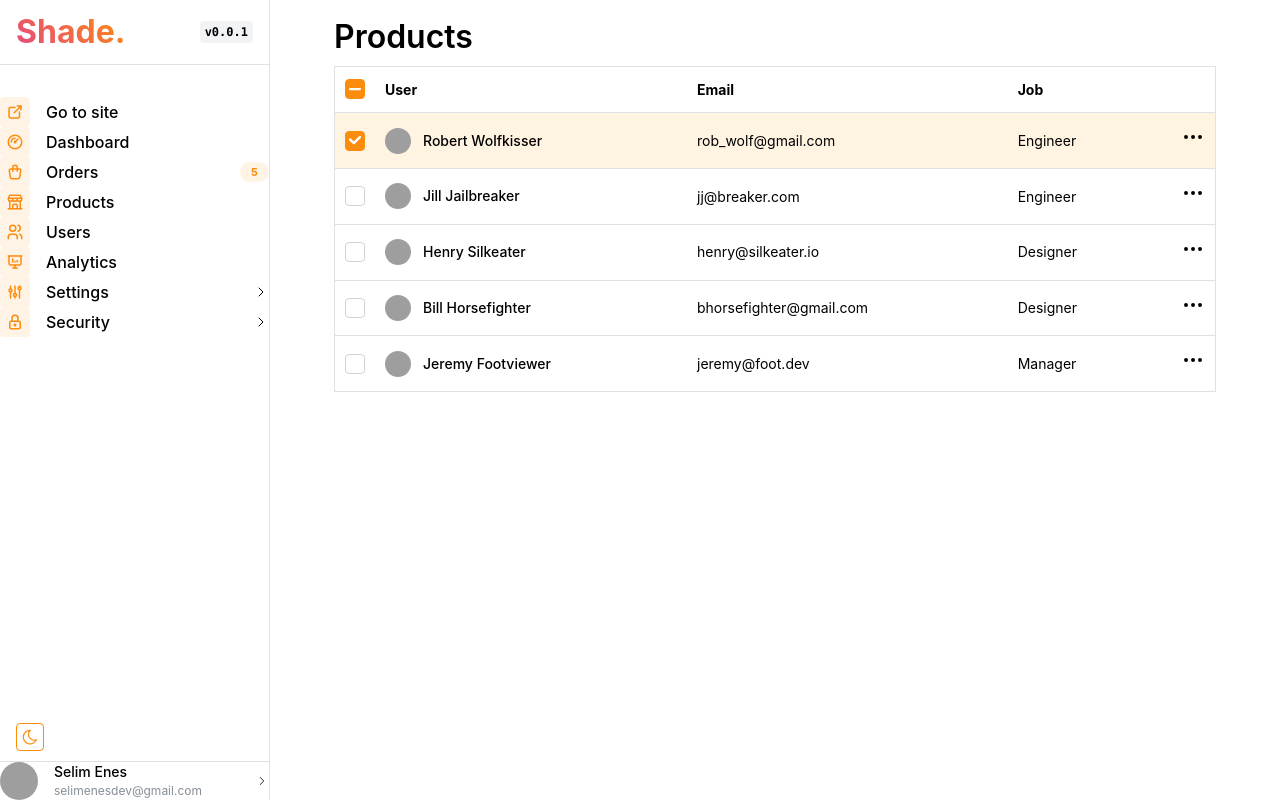
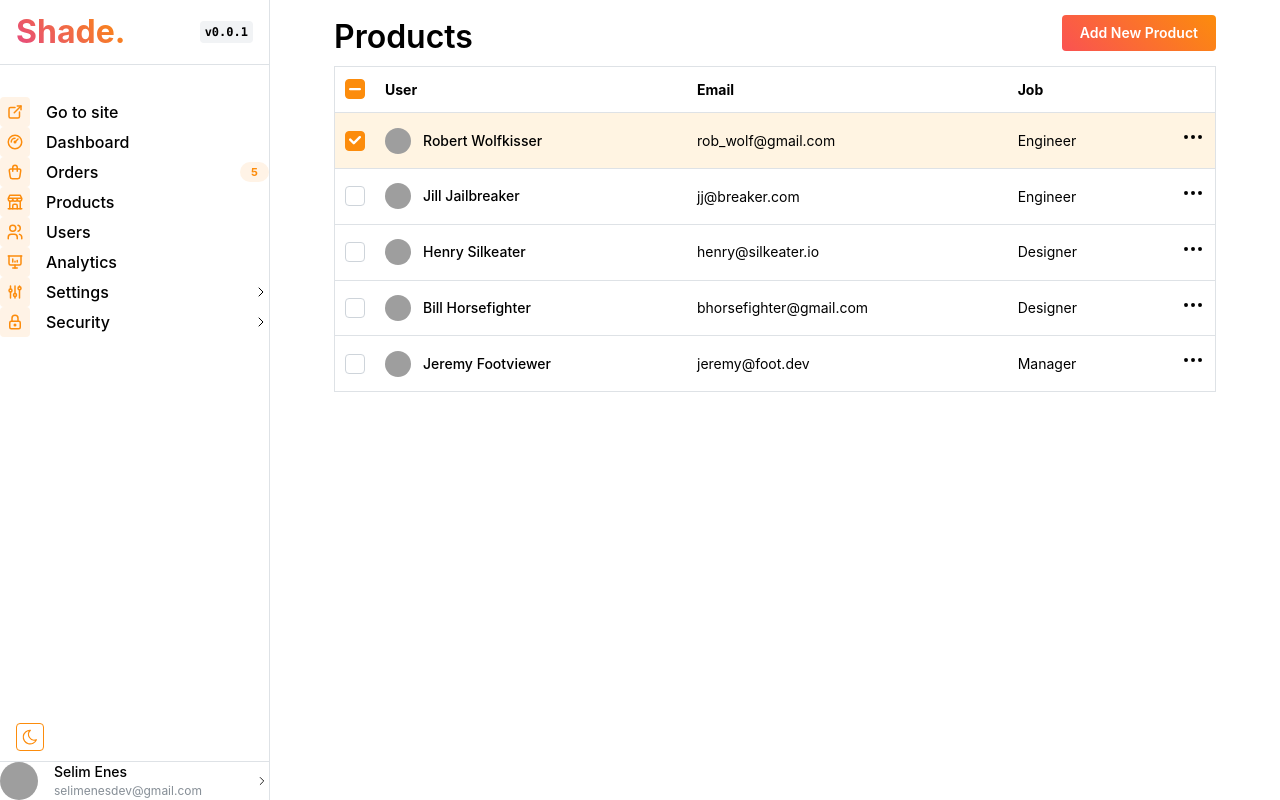
Before and after one commit to sellimenes/shadecom, a Next.js app: page /admin/products in a window 1280 px wide. Built offline with nearby package versions, Linux system fonts and the light colour scheme; grey boxes are pictures that could not be loaded.

Commit message:
admin page title refactor

```diff
--- a/app/(admin)/admin/products/page.tsx
+++ b/app/(admin)/admin/products/page.tsx
@@ -9,7 +9,7 @@ type Props = {};
 const ProductsPage = (props: Props) => {
   return (
     <div className={classes.productsPageWrapper}>
-      <AdminPageTitle title="Products" />
+      <AdminPageTitle title="Products" btnTitle="Add New Product" href="/admin/products/add" />
       <AdminProductsTable />
     </div>
   );
--- a/components/AdminPageTitle/AdminPageTitle.tsx
+++ b/components/AdminPageTitle/AdminPageTitle.tsx
@@ -1,16 +1,30 @@
-import { Title } from '@mantine/core';
+import { Button, Group, Title } from '@mantine/core';
 import React from 'react';
 import classes from './AdminPageTitle.module.css';
 
 type Props = {
   title: string;
+  btnTitle?: string;
+  href?: string;
 };
 
-const AdminPageTitle = ({ title }: Props) => {
+const AdminPageTitle = ({ title, btnTitle, href }: Props) => {
   return (
-    <Title order={1} className={classes.pageTitle}>
-      {title}
-    </Title>
+    <Group justify="space-between" align="center">
+      <Title order={1} className={classes.pageTitle}>
+        {title}
+      </Title>
+      {btnTitle && (
+        <Button
+          variant="gradient"
+          gradient={{ from: 'red', to: 'primary' }}
+          component="a"
+          href={href}
+        >
+          {btnTitle}
+        </Button>
+      )}
+    </Group>
   );
 };
 
```
Also changed, not shown: app/(admin)/admin/products/[productId]/page.tsx (added, +9 -0 lines), app/(admin)/admin/products/add/page.tsx (added, +14 -0 lines), components/Header/Header.tsx (+22 -4 lines).
